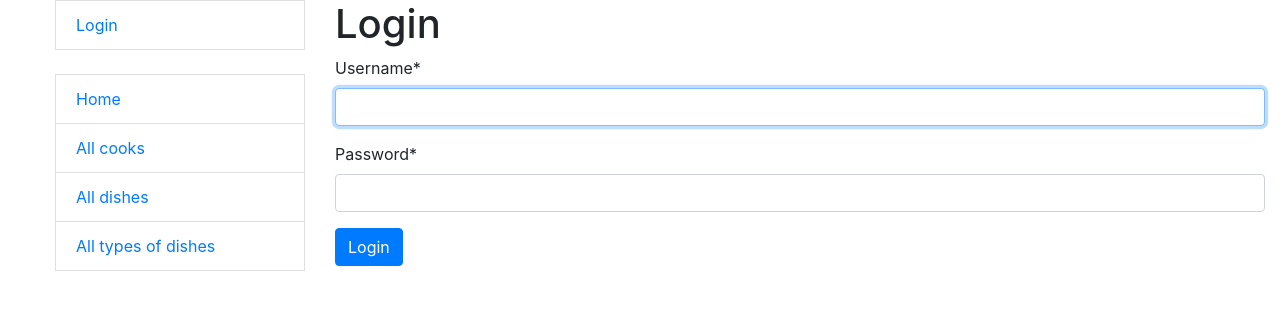
After one commit to Yevheniy-Lototskiy/restaurant-kitchen-service, a Django app: page /accounts/login/ in a window 1280 px wide. The commit adds this page. Shown: the top 310 px of the page. Run offline with Django 4.2, Linux system fonts and the light colour scheme; some libraries are stand-ins or nearby versions.

Commit message:
Added the ability to login/logout and also added permissions to visit pages. In addition, each user now has access to edit/delete only his page

```diff
--- a/kitchen/settings.py
+++ b/kitchen/settings.py
@@ -106,6 +106,8 @@ AUTH_PASSWORD_VALIDATORS = [
 
 AUTH_USER_MODEL = "kitchen_service.Cook"
 
+LOGIN_REDIRECT_URL = ""
+
 
 # Internationalization
 # https://docs.djangoproject.com/en/4.1/topics/i18n/
--- a/kitchen/urls.py
+++ b/kitchen/urls.py
@@ -19,4 +19,5 @@ from django.urls import path, include
 urlpatterns = [
     path("admin/", admin.site.urls),
     path("", include("kitchen_service.urls", namespace="kitchen")),
+    path("accounts/", include("django.contrib.auth.urls"))
 ]
--- a/templates/includes/sidebar.html
+++ b/templates/includes/sidebar.html
@@ -1,6 +1,23 @@
 <ul class="sidebar-nav">
-  <li><a href="{% url 'kitchen:index' %}">Home</a></li>
-  <li><a href="{% url 'kitchen:cook-list' %}">All cooks</a></li>
-  <li><a href="{% url 'kitchen:dish-list' %}">All dishes</a></li>
-  <li><a href="{% url 'kitchen:dish-type-list' %}">All types of dishes</a></li>
+  {% if user.is_authenticated %}
+    <li class="list-group-item">User:
+      <a href="{% url 'kitchen:cook-detail' pk=user.id %}">
+        {{ user.get_username }}
+      </a>
+    </li>
+    <li class="list-group-item">
+      <a href="{% url 'logout'%}?next={{request.path}}">Logout</a>
+    </li>
+  {% else %}
+    <li class="list-group-item">
+      <a href="{% url 'login' %}?next={{request.path}}">Login</a>
+    </li>
+  {% endif %}
+
+  <br>
+
+  <li class="list-group-item"><a href="{% url 'kitchen:index' %}">Home</a></li>
+  <li class="list-group-item"><a href="{% url 'kitchen:cook-list' %}">All cooks</a></li>
+  <li class="list-group-item"><a href="{% url 'kitchen:dish-list' %}">All dishes</a></li>
+  <li class="list-group-item"><a href="{% url 'kitchen:dish-type-list' %}">All types of dishes</a></li>
 </ul>
--- a/templates/kitchen/cook_detail.html
+++ b/templates/kitchen/cook_detail.html
@@ -4,12 +4,14 @@
   <h1>
     Username: {{ cook.username }}
 
+    {% if user.id == cook.id %}
       <a href="{% url 'kitchen:cook-update' pk=cook.id %}" class="btn btn-secondary link-to-page">
         Update
       </a>
       <a href="{% url 'kitchen:cook-delete' pk=cook.id %}" class="btn btn-danger link-to-page">
         Delete
       </a>
+    {% endif %}
   </h1>
 
   <p><strong>First name:</strong> {{ cook.first_name }}</p>
--- /dev/null
+++ b/templates/registration/login.html
@@ -0,0 +1,24 @@
+{% extends "base.html" %}
+{% load crispy_forms_filters %}
+
+{% block content %}
+
+{% if form.errors %}
+  <p>Your username and password didn't match. Please try again.</p>
+{% endif %}
+
+<h1>Login</h1>
+
+{% if next %}
+  <p>Please login to see this page.</p>
+{% endif %}
+
+<form method="post" action="{% url 'login' %}">
+  {% csrf_token %}
+  {{ form|crispy }}
+
+  <input type="submit" value="Login" class="btn btn-primary" />
+  <input type="hidden" name="next" value="{{ next }}" />
+</form>
+
+{% endblock %}
```
Also changed, not shown: kitchen_service/views.py (+15 -14 lines), templates/kitchen/dish_detail.html (+5 -3 lines). Lines whose indentation alone changed are shown as unchanged.
